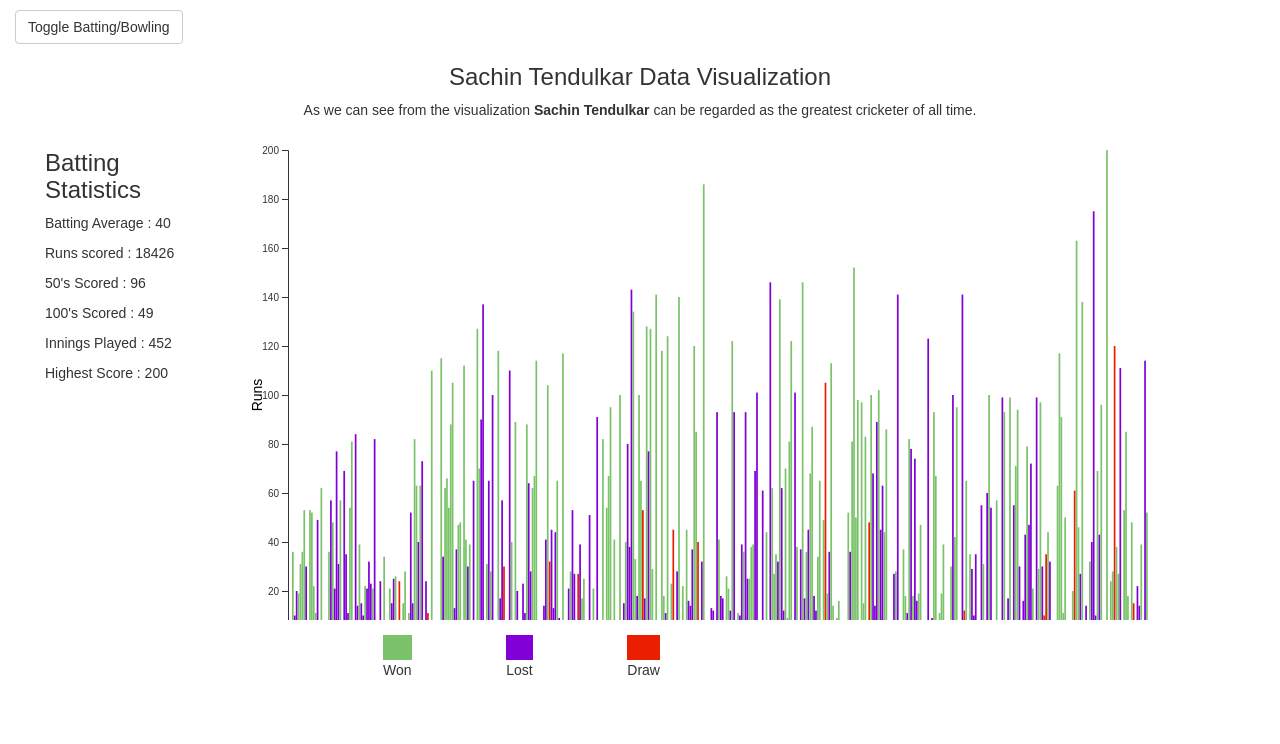
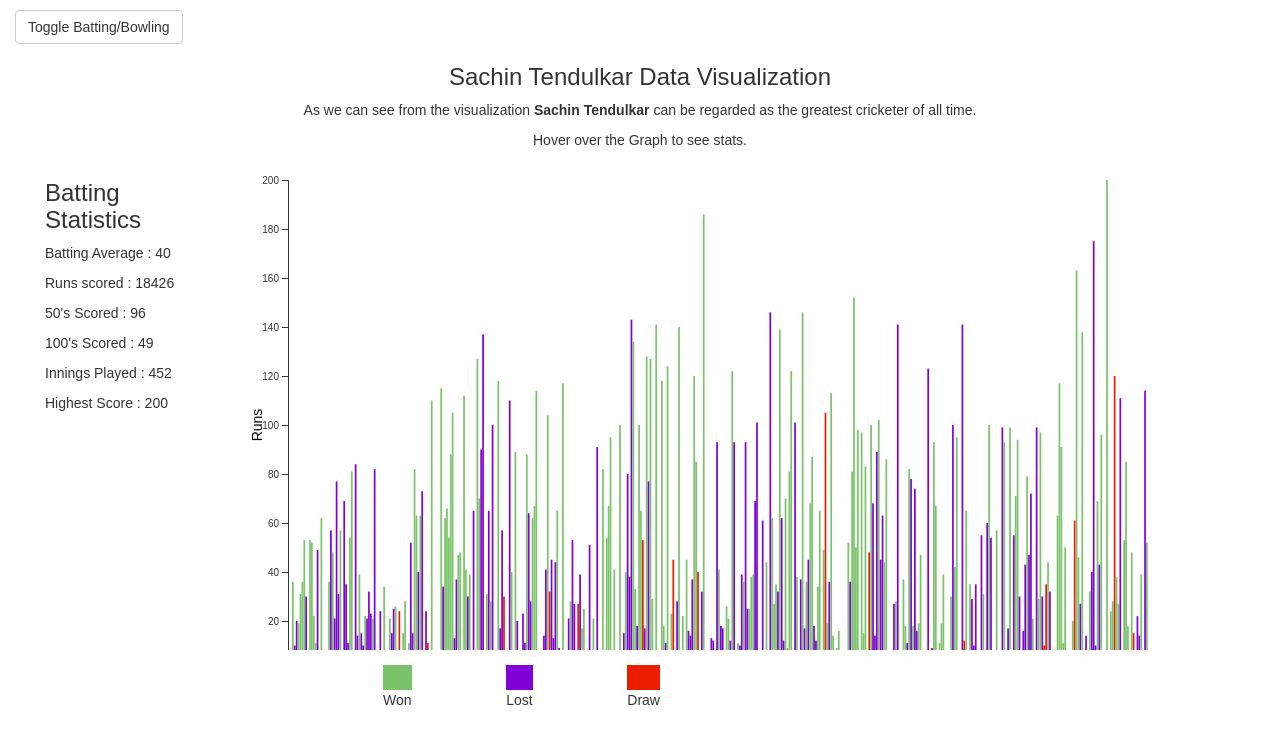
Before and after one commit to divyanshu-rawat/d3-data-viz, a React (Create React App) app: page / in a window 1280 px wide. Shown: the top 744 px of the page. Built offline with nearby package versions, Linux system fonts and the light colour scheme; the HTML template or start-up script is replaced by a standard one.

Commit message:
text added

```diff
--- a/src/App.js
+++ b/src/App.js
@@ -55,6 +55,7 @@
           <button type="button" className="btn btn-default" onClick = {this.toggle}>Toggle Batting/Bowling</button>
           <h3 className = "text">Sachin Tendulkar Data Visualization</h3>
           <p className = "text">As we can see from the visualization <b>Sachin Tendulkar</b> can be regarded as the greatest cricketer of all time.</p>
+          <p className = "text">Hover over the Graph to see stats.</p>
           {
             (this.state.data && this.state.Boolean == true ) ?
 
```
